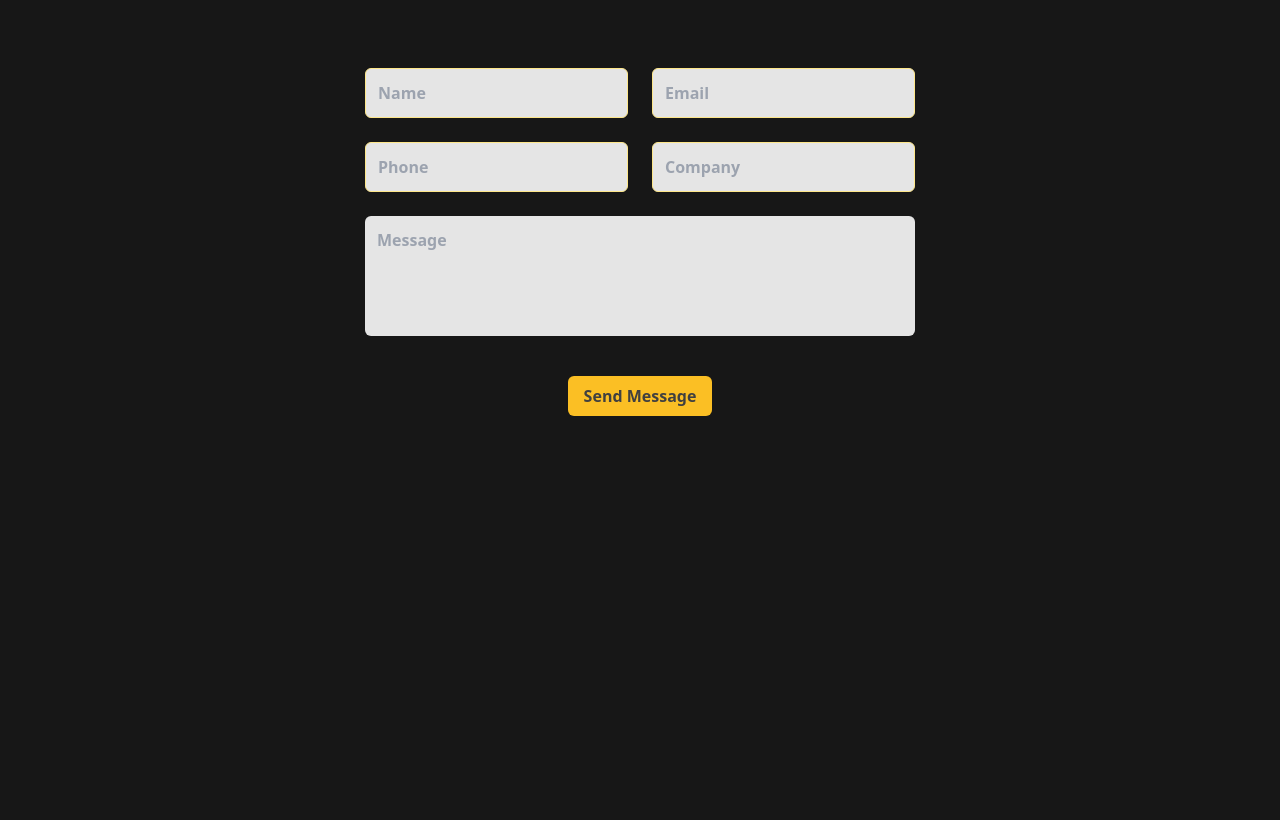
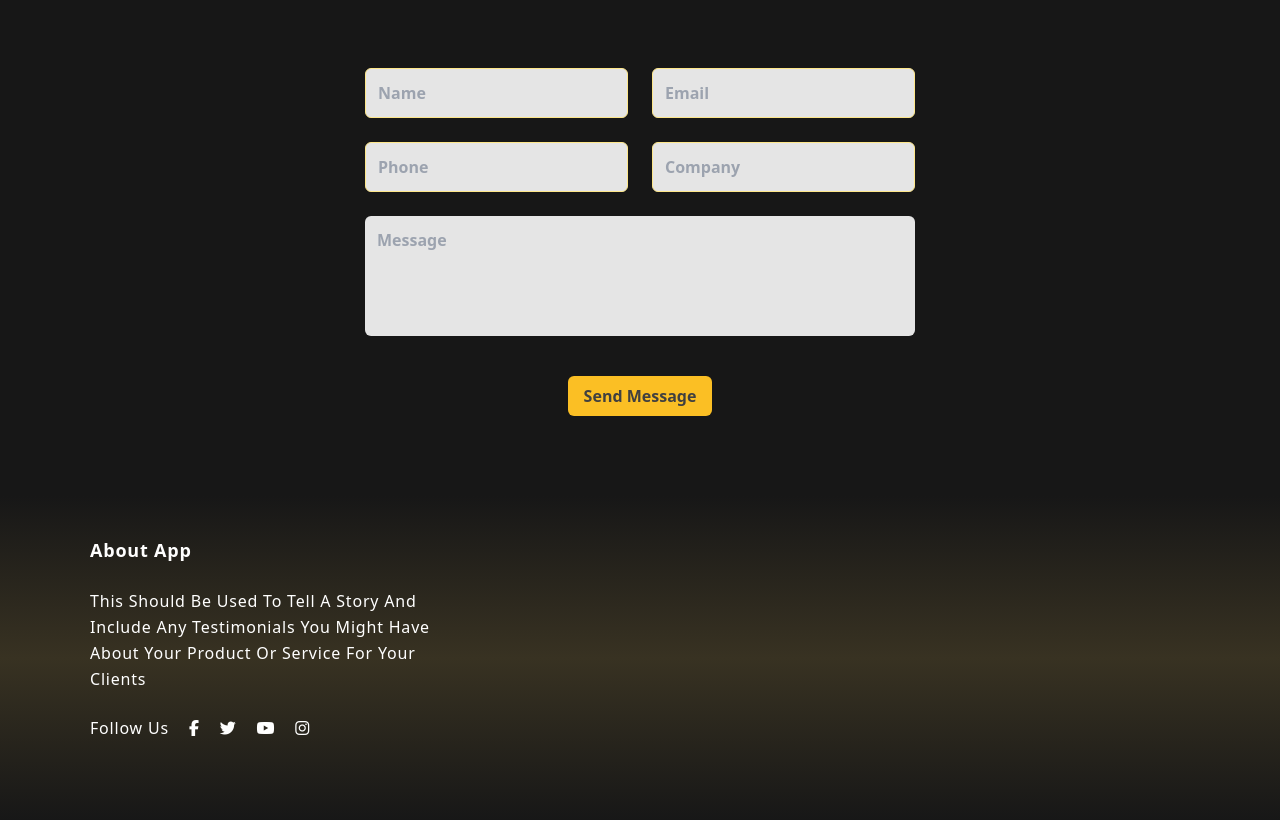
Before and after one commit to ShahramShakiba/Bank-Landing-Page, a website: page Bank-Landing-Page/index.html in a window 1280 px wide. Shown: the part 6788-7608 px from the top of the page. Before the commit the page ends 7284 px from the top, so only its background shows below. Drawn offline with Linux system fonts and the light colour scheme.

Commit message:
Designing first part of Footer section

```diff
--- a/Bank-Landing-Page/index.html
+++ b/Bank-Landing-Page/index.html
@@ -5,8 +5,16 @@
     <link rel="icon" href="assets/ico.png" />
     <meta name="author" content="Shahram Shakiba" />
     <meta name="viewport" content="width=device-width, initial-scale=1.0" />
+    <!-- FontAwesome -->
+    <link
+      rel="stylesheet"
+      href="https://cdnjs.cloudflare.com/ajax/libs/font-awesome/6.5.1/css/all.min.css"
+      integrity="sha512-DTOQO9RWCH3ppGqcWaEA1BIZOC6xxalwEsw9c2QQeAIftl+Vegovlnee1c9QX4TctnWMn13TZye+giMm8e2LwA=="
+      crossorigin="anonymous"
+      referrerpolicy="no-referrer"
+    />
+
     <link rel="stylesheet" href="./css/main.css" />
-
     <title>Bank Landing Page</title>
   </head>
   <body class="bg-neutral-900 text-white tracking-wider">
@@ -1641,6 +1649,62 @@
           </form>
         </div>
       </section>
+
+      <!--======= Footer ===========================-->
+      <section id="footer">
+        <div class="relative bg-amber-neutral">
+          <div class="container py-10">
+            <div class="grid gap-10 md:grid-cols-3 pb-10">
+              <!-----About-App----->
+              <div class="space-y-6">
+                <h4 class="font-bold text-lg">About App</h4>
+
+                <p class="leading-relaxed">
+                  This Should Be Used To Tell A Story And Include Any
+                  Testimonials You Might Have About Your Product Or Service For
+                  Your Clients
+                </p>
+
+                <!--Social-Media-->
+                <div class="flex gap-5 items-center">
+                  <p>Follow Us</p>
+
+                  <!--FaceBook-->
+                  <a href="#">
+                    <i
+                      class="fa-brands fa-facebook-f cursor-pointer hover:text-amber-400"
+                    ></i>
+                  </a>
+
+                  <!-- X -->
+                  <a href="#">
+                    <i
+                      class="fa-brands fa-twitter cursor-pointer hover:text-amber-400"
+                    ></i>
+                  </a>
+
+                  <!--YouTube-->
+                  <a href="#">
+                    <i
+                      class="fa-brands fa-youtube cursor-pointer hover:text-amber-400"
+                    ></i>
+                  </a>
+
+                  <!--Instagram-->
+                  <a href="#">
+                    <i
+                      class="fa-brands fa-instagram cursor-pointer hover:text-amber-400"
+                    ></i>
+                  </a>
+                </div>
+              </div>
+
+              <!------- ------->
+              <div class="flex justify-between md:justify-around"></div>
+            </div>
+          </div>
+        </div>
+      </section>
     </main>
 
     <script src="index.js"></script>
```
Also changed, not shown: Bank-Landing-Page/css/main.css.
